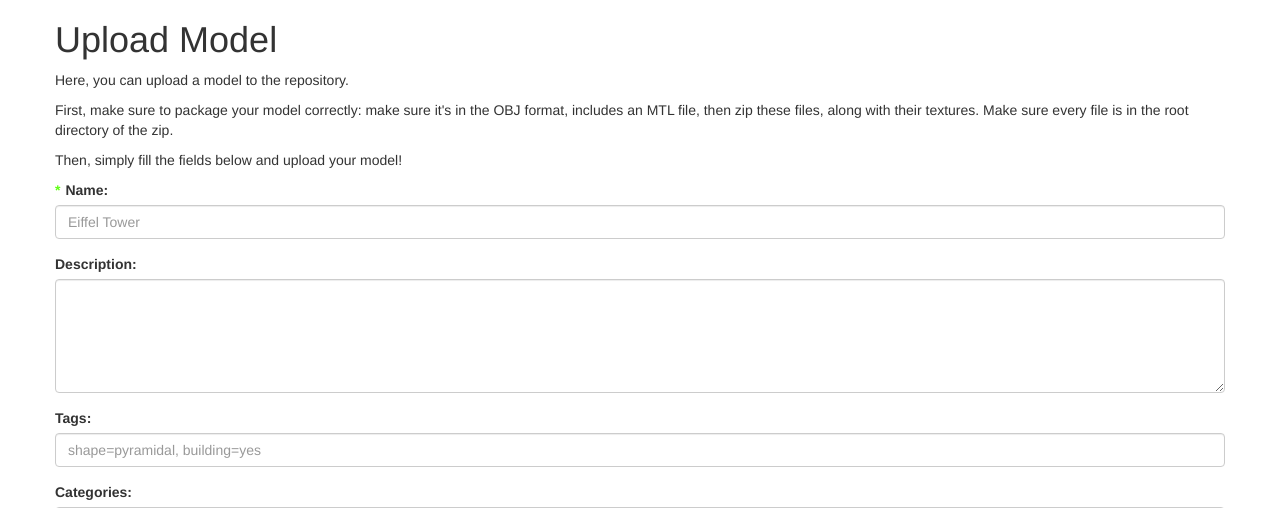
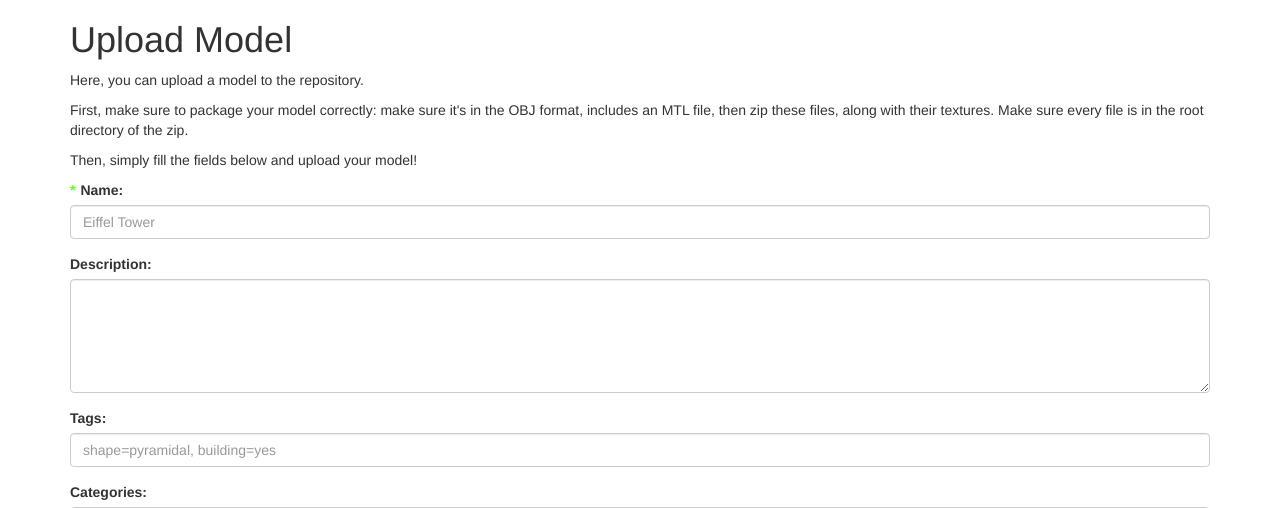
Before and after one commit to fossgis/3dmr, a Django app: page /upload in a window 1280 px wide. Shown: the part 51-559 px from the top of the page. Run offline with Django 3.2, Linux system fonts and the light colour scheme; the visitor is signed in with stand-in values (Sample User, id 1); data that the repository does not hold is empty; some libraries are stand-ins or nearby versions.

Commit message:
Improved the margins of a few pages on devices with small widths.

```diff
--- a/mainapp/templates/mainapp/docs.html
+++ b/mainapp/templates/mainapp/docs.html
@@ -12,8 +12,10 @@
 {% endblock %}
 {% block body %}
 <div class="container">
+	<div class="col-12">
+	<h1>API Documentation</h1>
+	</div>
 	<div class="row">
-		<h1>API Documentation</h1>
 		<div class="col-md-2">
 			<h2>Model</h2>
 			<ul>
--- a/mainapp/templates/mainapp/downloads.html
+++ b/mainapp/templates/mainapp/downloads.html
@@ -2,7 +2,7 @@
 {% block pagename %}Downloads{% endblock %}
 {% block body %}
 <div class="container">
-	<div class="row">
+	<div class="col-12">
 		<h1>Downloads</h1>
 		{% load static %}
 		<p>You can download the latest nightly <a href="{% static 'mainapp/3dmr-nightly.zip' %}">here</a>.</p>
--- a/mainapp/templates/mainapp/upload.html
+++ b/mainapp/templates/mainapp/upload.html
@@ -22,7 +22,7 @@ body {
 {% endblock %}
 {% block body %}
 <div class="container">
-	<div class="row">
+	<div class="col-12">
 		<h1>Upload Model</h1>
 		<p>Here, you can upload a model to the repository.</p>
 		<p>First, make sure to package your model correctly: make sure it's in the OBJ format, includes an MTL file, then zip these files, along with their textures. Make sure every file is in the root directory of the zip.</p>
--- a/mainapp/templates/mainapp/user.html
+++ b/mainapp/templates/mainapp/user.html
@@ -28,10 +28,10 @@ function enableEdit() {
 {% endblock %}
 {% block body %}
 <div class="container">
-	<div class="row">
+	<div class="col-12">
 		<h1>{{ owner.username }}'s user page</h1>
+	</div>
 	<div class="col-md-8">
-			<div class="row">
 		<div id="description">
 			{{ owner.profile.rendered_description|safe }}
 			{% if user.username == owner.username and not user.profile.is_banned %}
@@ -75,7 +75,6 @@ function enableEdit() {
 		</script>
 		{% endfor %}
 		{% endwith %}
-			</div>
 		<script>
 			document.getElementById("editForm").style.display = "none";
 			document.getElementById("editButton").style.display = "block";
@@ -113,5 +112,4 @@ function enableEdit() {
 		</table>
 	</div>
 </div>
-</div>
 {% endblock %}
```
Also changed, not shown: mainapp/templates/mainapp/search.html (+6 -4 lines). Lines whose indentation alone changed are shown as unchanged.
